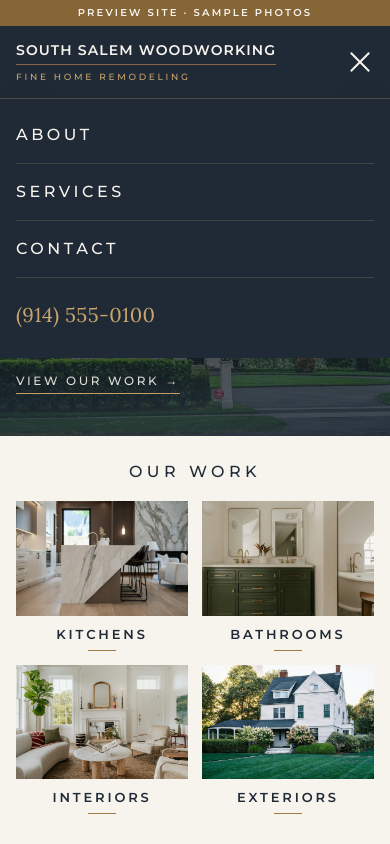
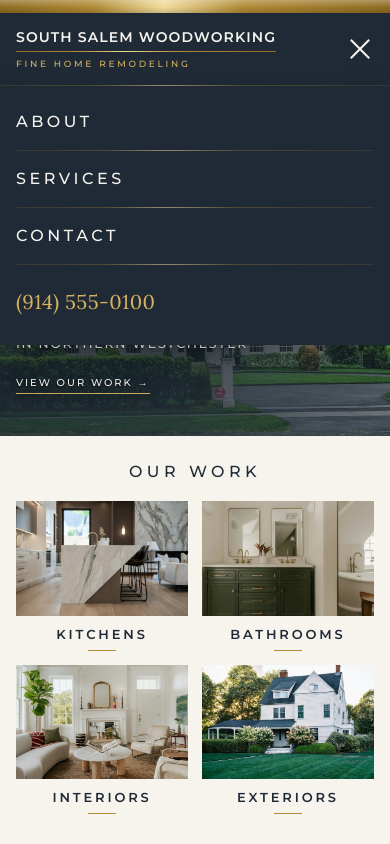
Before and after one commit to howardbeaver/south-salem-woodworking, a plain HTML site: page index.html in a window 390 px wide. Both pictures are taken after a click on the button "Menu". Shown: the top 844 px of the page. Drawn offline with Linux system fonts and the light colour scheme.

Commit message:
M9: Design refinements after the live preview
- Hero: headline at half size with line-height 1 on every screen, and a
  soft text shadow on the headline and link. On phones the gradient is
  darker and taller, eases off toward the right, and sits at 90%
  opacity, and the link drops to 10px.
- Preview notice: the top band is a plain 13px strip, and "Preview site
  - Sample photos" moves to the lower right of every footer.
- Colour: the brass tokens and their tints shift toward gold
  (#b08a35, #86661a, #d6b15e); text contrast holds or improves.
- Gold sheen: a metallic gradient on the top band, the logo rule, the
  footer divider and the phone menu dividers.

Co-Authored-By: Claude Opus 5.5 <noreply@anthropic.com>

```diff
--- a/css/style.css
+++ b/css/style.css
@@ -6,9 +6,21 @@
   --slate: #1f2a36;        /* header, footer, headings */
   --ink: #26303a;          /* body text on ivory (12.2:1) */
   --ivory: #f7f4ee;        /* page background */
-  --brass: #a07a45;        /* rules, borders, large display only */
-  --brass-text: #866536;   /* small brass text on ivory (4.9:1) */
-  --brass-light: #c9a56b;  /* brass text on slate (6.3:1) */
+  --brass: #b08a35;        /* rules, borders, large display only */
+  --brass-text: #86661a;   /* small brass text on ivory (4.9:1) */
+  --brass-light: #d6b15e;  /* brass text on slate (7.2:1) */
+
+  /* Gold sheen for the top band and horizontal rules: deep gold to brass to a
+     pale highlight just left of centre, and back */
+  --gold-deep: #8f6c22;
+  --gold-highlight: #f1dc9c;
+  --gold-sheen: linear-gradient(90deg,
+    var(--gold-deep) 0%, var(--brass) 24%, var(--gold-highlight) 42%,
+    var(--brass) 62%, var(--gold-deep) 100%);
+  /* The same sheen, faint, for thin dividers on slate */
+  --gold-sheen-faint: linear-gradient(90deg,
+    rgba(143, 108, 34, 0.2) 0%, rgba(176, 138, 53, 0.3) 24%, rgba(241, 220, 156, 0.55) 42%,
+    rgba(176, 138, 53, 0.3) 62%, rgba(143, 108, 34, 0.2) 100%);
 
   /* Type: Montserrat for display, Lora for body */
   --font-display: "Montserrat", "Avenir Next", "Helvetica Neue", Arial, sans-serif;
@@ -59,16 +71,14 @@ h3 {
 
 /* ---------- Preview notice (remove at launch, M10) ---------- */
 
+/* A gold band across the top, with a soft top-to-bottom sheen like polished
+   metal; the words sit in the footer (.footer-preview) */
 .preview-note {
   flex: none;
-  margin: 0;
-  padding: 6px var(--pad-x);
-  background: var(--brass-text); /* ivory on it is 4.9:1 */
-  color: var(--ivory);
-  font: 600 10px/1.4 var(--font-display);
-  letter-spacing: 0.22em;
-  text-align: center;
-  text-transform: uppercase;
+  height: 13px;
+  background:
+    linear-gradient(to bottom, rgba(255, 255, 255, 0.28), rgba(255, 255, 255, 0) 55%, rgba(0, 0, 0, 0.15)),
+    var(--gold-sheen);
 }
 
 /* ---------- Header and logo ---------- */
@@ -96,7 +106,8 @@ h3 {
 
 .logo-name {
   padding-bottom: 9px;
-  border-bottom: 1px solid rgba(160, 122, 69, 0.8); /* --brass at 80% */
+  border-bottom: 1px solid var(--brass);
+  border-image: var(--gold-sheen) 1;
   font: 600 18px/1 var(--font-display);
   letter-spacing: 0.12em;
   text-transform: uppercase;
@@ -268,11 +279,20 @@ h3 {
   z-index: 1;
 }
 
+/* Half the original size (34px max) with the gap between the capital lines
+   halved too (line-height 1.3 -> 1.0), at the user's request */
 .hero h1 {
   margin-bottom: clamp(10px, 2vh, 18px);
   color: var(--ivory);
-  font-size: clamp(20px, min(4.2vh, 6.4vw), 34px);
+  font-size: clamp(10px, min(2.1vh, 3.2vw), 17px);
   letter-spacing: 0.14em;
+  line-height: 1;
+}
+
+/* Soft drop shadow so the type holds up over bright parts of the photo */
+.hero h1,
+.hero-link {
+  text-shadow: 0 1px 2px rgba(0, 0, 0, 0.45), 0 2px 16px rgba(31, 42, 54, 0.7);
 }
 
 .hero h1 .line {
@@ -448,14 +468,27 @@ h3 {
   color: var(--brass-light);
 }
 
+/* © on the left, the preview note on the right (it drops below on narrow
+   screens and stays right-aligned) */
 .footer-legal {
+  display: flex;
+  flex-wrap: wrap;
+  justify-content: space-between;
+  gap: 10px 24px;
   max-width: var(--content-w);
   margin: 48px auto 0;
   padding-top: 20px;
-  border-top: 1px solid rgba(201, 165, 107, 0.25); /* --brass-light at 25% */
+  border-top: 1px solid rgba(214, 177, 94, 0.25); /* --brass-light at 25% */
+  border-image: var(--gold-sheen-faint) 1;
   font: 500 11px/1 var(--font-display);
   letter-spacing: 0.14em;
   opacity: 0.7;
+}
+
+.footer-preview {
+  margin-left: auto;
+  color: var(--brass-light);
+  text-transform: uppercase;
 }
 
 /* ---------- Gallery pages ---------- */
@@ -613,7 +646,7 @@ h3 {
 .values,
 .process {
   padding: 64px var(--pad-x) 72px;
-  background: rgba(160, 122, 69, 0.08); /* --brass, faint */
+  background: rgba(176, 138, 53, 0.08); /* --brass, faint */
   text-align: center;
 }
 
@@ -838,7 +871,7 @@ h3 {
   margin: 20px 0 0;
   padding: 14px 16px;
   border-left: 2px solid var(--brass);
-  background: rgba(160, 122, 69, 0.1); /* --brass, faint */
+  background: rgba(176, 138, 53, 0.1); /* --brass, faint */
   font-size: 15px;
 }
 
@@ -951,7 +984,7 @@ h3 {
   width: 48px;
   height: 48px;
   padding: 0;
-  border: 1px solid rgba(201, 165, 107, 0.6); /* --brass-light */
+  border: 1px solid rgba(214, 177, 94, 0.6); /* --brass-light */
   border-radius: 50%;
   background: rgba(31, 42, 54, 0.6);
   color: var(--ivory);
@@ -962,7 +995,7 @@ h3 {
 .lightbox-btn:hover,
 .lightbox-close:hover {
   border-color: var(--brass-light);
-  background: rgba(201, 165, 107, 0.2);
+  background: rgba(214, 177, 94, 0.2);
 }
 
 .lightbox-btn:focus-visible,
@@ -1050,6 +1083,31 @@ h3 {
   }
 }
 
+/* Phones: the hero is taller relative to its width and the text sits over the
+   facade, so the gradient is darker and reaches higher. */
+@media (max-width: 720px) {
+  .hero::after {
+    background: linear-gradient(to top,
+      rgba(31, 42, 54, 0.92) 0%,
+      rgba(31, 42, 54, 0.75) 30%,
+      rgba(31, 42, 54, 0.45) 55%,
+      rgba(31, 42, 54, 0.15) 75%,
+      rgba(31, 42, 54, 0) 90%); /* --slate */
+    /* Lighter on the right: full strength behind the headline on the left,
+       easing to 55% at the right edge */
+    -webkit-mask-image: linear-gradient(to right, #000 45%, rgba(0, 0, 0, 0.55) 100%);
+    mask-image: linear-gradient(to right, #000 45%, rgba(0, 0, 0, 0.55) 100%);
+    opacity: 0.9; /* the whole gradient 10% lighter */
+  }
+
+  /* Smaller than the headline so it reads second */
+  .hero-link {
+    padding-bottom: 5px;
+    font-size: 10px;
+    letter-spacing: 0.2em;
+  }
+}
+
 /* Phone menu: the nav drops down under the header as a full-width slate panel.
    Only when nav.js has run (.has-menu); without it the nav stays visible. */
 @media (max-width: 720px) {
@@ -1063,7 +1121,8 @@ h3 {
     left: 0;
     right: 0;
     padding: 8px var(--pad-x) 28px;
-    border-top: 1px solid rgba(201, 165, 107, 0.25); /* --brass-light */
+    border-top: 1px solid rgba(214, 177, 94, 0.25); /* --brass-light */
+    border-image: var(--gold-sheen-faint) 1;
     background: var(--slate);
     box-shadow: 0 18px 32px rgba(0, 0, 0, 0.25);
     opacity: 0;
@@ -1085,7 +1144,8 @@ h3 {
   }
 
   .has-menu .site-nav li {
-    border-bottom: 1px solid rgba(201, 165, 107, 0.2); /* --brass-light */
+    border-bottom: 1px solid rgba(214, 177, 94, 0.2); /* --brass-light */
+    border-image: var(--gold-sheen-faint) 1;
   }
 
   .has-menu .site-nav ul a {
--- a/index.html
+++ b/index.html
@@ -17,7 +17,7 @@
   <!-- Header, hero and thumbnails share one screen height; the hero takes what's left -->
   <div class="home-fold">
   <!-- PREVIEW: remove at launch (M10) -->
-  <p class="preview-note">Preview site &middot; Sample photos</p>
+  <div class="preview-note" aria-hidden="true"></div>
   <header class="site-header">
     <a class="logo" href="index.html">
       <span class="logo-name">South Salem Woodworking</span>
@@ -104,7 +104,11 @@
         </ul>
       </nav>
     </div>
-    <p class="footer-legal">&copy; 2026 South Salem Woodworking</p>
+    <p class="footer-legal">
+      <span>&copy; 2026 South Salem Woodworking</span>
+      <!-- PREVIEW: remove at launch (M10) -->
+      <span class="footer-preview">Preview site &middot; Sample photos</span>
+    </p>
   </footer>
 </body>
 </html>
```
Also changed, not shown: about.html (+6 -2 lines), bathrooms.html (+6 -2 lines), contact.html (+6 -2 lines), exteriors.html (+6 -2 lines), interiors.html (+6 -2 lines), kitchens.html (+6 -2 lines), services.html (+6 -2 lines), 2 other files.
